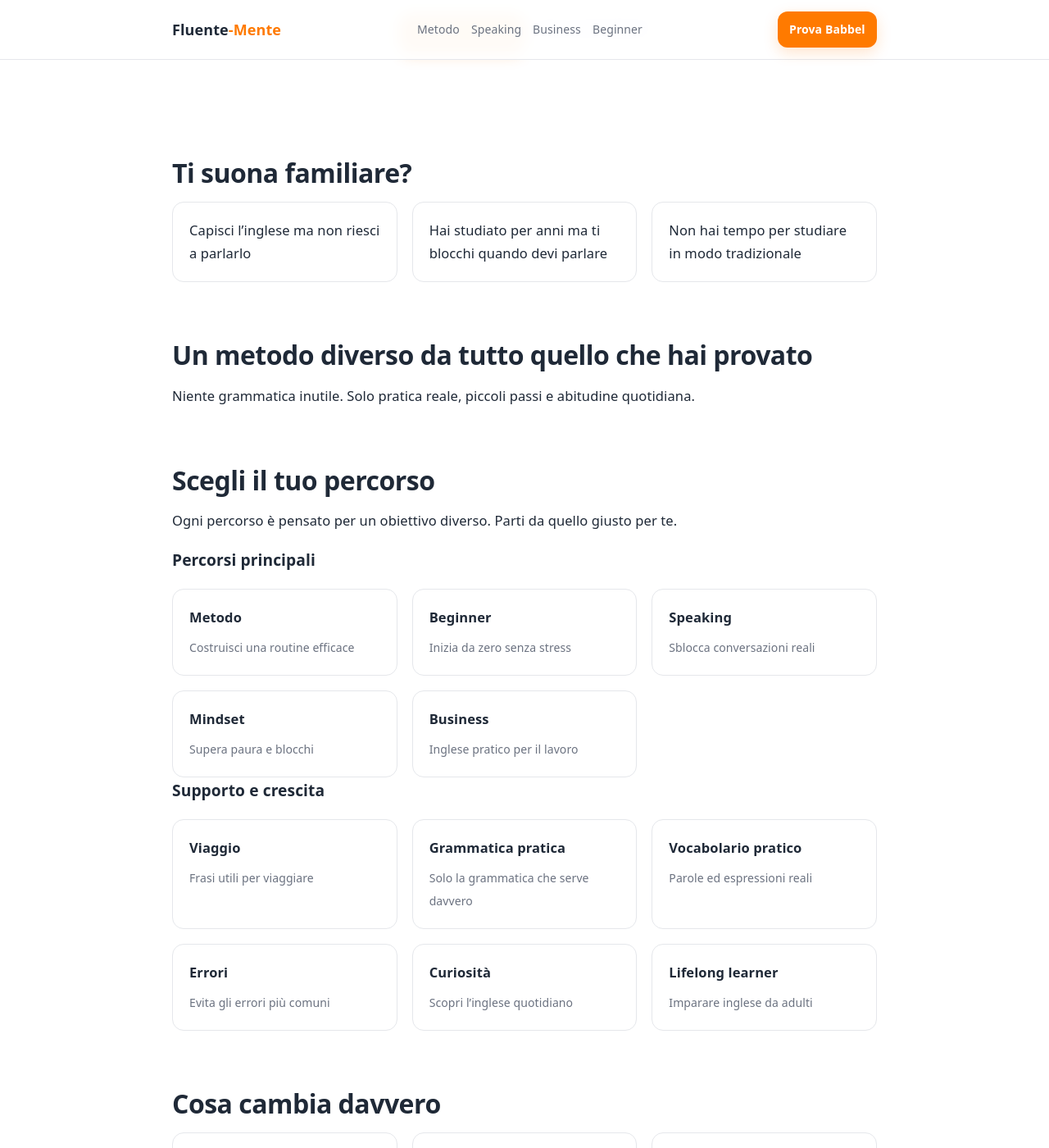
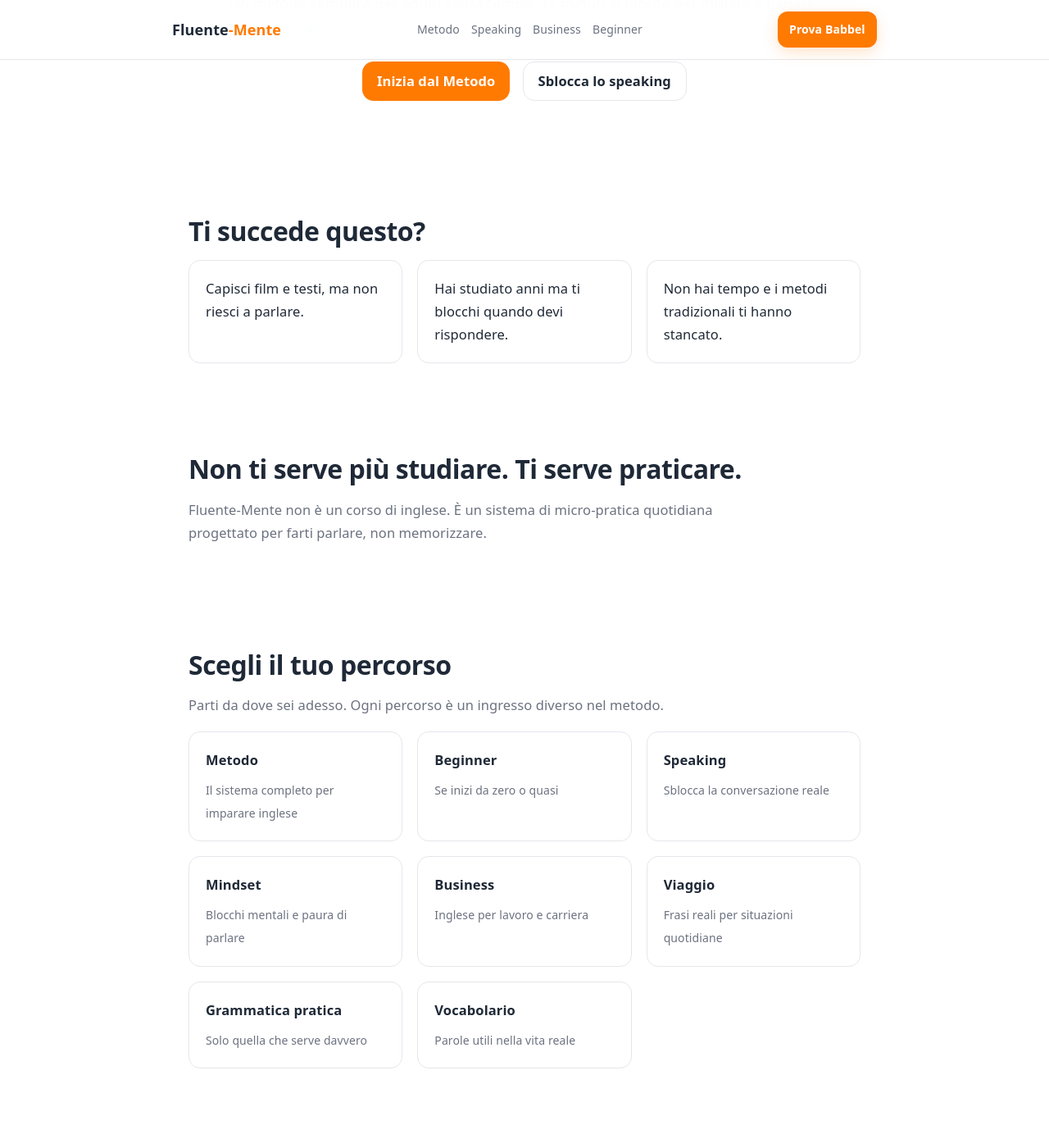
Before and after one commit to Nausica-c/Fluente-Mente, a Jekyll site: the page built from index.md, in a window 1280 px wide and 1400 px high, scrolled down 394 px. Shown: the whole window at 82% size. Built offline with Jekyll 4.4.1, drawn with Linux system fonts in a browser that asks for light colours; our own code applies the rules of GitHub Pages for plain Markdown files; some of the changed text lies outside the part shown.

Commit message:
Update index.md

```diff
--- a/index.md
+++ b/index.md
@@ -1,58 +1,32 @@
----
-layout: default
-title: "Fluente-Mente | Impara inglese in modo semplice e pratico"
-description: "Parla inglese anche se hai poco tempo ogni giorno. Metodo pratico, speaking reale e abitudini sostenibili."
----
-
-<section class="hero">
-
-  <p class="hero-badge">
-    Inglese pratico per adulti impegnati
-  </p>
-
-  <h1>
-    Parla inglese anche se hai poco tempo ogni giorno
-  </h1>
-
-  <p class="hero-subtitle">
-    Un metodo semplice e pratico per imparare inglese senza stress,
-    senza libri infiniti e senza teoria inutile.
-  </p>
-
-  <div class="hero-actions">
-
-    <a href="/inglese/metodo/" class="cta-primary">
-      Inizia dal metodo
-    </a>
-
-    <a href="/inglese/beginner/" class="cta-secondary">
-      Sono principiante
-    </a>
-
-  </div>
-
-</section>
-
 <!-- =========================
-     PROBLEMA
+     FLUENTE-MENTE HOMEPAGE
+     CONVERSION + SEO + PINTEREST FUNNEL
      ========================= -->
 
-<section class="home-problem">
+<section class="hero-home">
 
-  <h2>Ti suona familiare?</h2>
+  <div class="container">
 
-  <div class="problem-grid">
+    <h1>
+      Capisci l’inglese, ma quando devi parlare… ti blocchi.
+    </h1>
 
-    <div class="problem-card">
-      Capisci l’inglese ma non riesci a parlarlo
-    </div>
+    <p class="hero-subtitle">
+      Un metodo semplice per adulti senza tempo:
+      15 minuti al giorno per iniziare a parlare davvero inglese,
+      senza grammatica inutile e senza stress.
+    </p>
 
-    <div class="problem-card">
-      Hai studiato per anni ma ti blocchi quando devi parlare
-    </div>
+    <div class="hero-actions">
 
-    <div class="problem-card">
-      Non hai tempo per studiare in modo tradizionale
+      <a href="/inglese/metodo/" class="btn-primary">
+        Inizia dal Metodo
+      </a>
+
+      <a href="/inglese/speaking/" class="btn-secondary">
+        Sblocca lo speaking
+      </a>
+
     </div>
 
   </div>
@@ -60,108 +34,109 @@
 </section>
 
 <!-- =========================
-     METODO
+     PROBLEMA (PAIN SECTION)
      ========================= -->
 
-<section class="home-method">
+<section>
 
-  <h2>
-    Un metodo diverso da tutto quello che hai provato
-  </h2>
+  <div class="container">
 
-  <p>
-    Niente grammatica inutile.
-    Solo pratica reale, piccoli passi e abitudine quotidiana.
-  </p>
+    <h2>Ti succede questo?</h2>
 
-</section>
+    <div class="problem-grid">
 
-<!-- =========================
-     PERCORSI
-     ========================= -->
+      <div class="problem-card">
+        Capisci film e testi, ma non riesci a parlare.
+      </div>
 
-<section class="home-paths">
+      <div class="problem-card">
+        Hai studiato anni ma ti blocchi quando devi rispondere.
+      </div>
 
-  <h2>Scegli il tuo percorso</h2>
-
-  <p>
-    Ogni percorso è pensato per un obiettivo diverso.
-    Parti da quello giusto per te.
-  </p>
-
-  <!-- PRINCIPALI -->
-
-  <div class="paths-group">
-
-    <h3>Percorsi principali</h3>
-
-    <div class="paths-grid">
-
-      <a href="/inglese/metodo/" class="path-card">
-        <strong>Metodo</strong>
-        <span>Costruisci una routine efficace</span>
-      </a>
-
-      <a href="/inglese/beginner/" class="path-card">
-        <strong>Beginner</strong>
-        <span>Inizia da zero senza stress</span>
-      </a>
-
-      <a href="/inglese/speaking/" class="path-card">
-        <strong>Speaking</strong>
-        <span>Sblocca conversazioni reali</span>
-      </a>
-
-      <a href="/inglese/mindset/" class="path-card">
-        <strong>Mindset</strong>
-        <span>Supera paura e blocchi</span>
-      </a>
-
-      <a href="/inglese/business/" class="path-card">
-        <strong>Business</strong>
-        <span>Inglese pratico per il lavoro</span>
-      </a>
+      <div class="problem-card">
+        Non hai tempo e i metodi tradizionali ti hanno stancato.
+      </div>
 
     </div>
 
   </div>
 
-  <!-- SUPPORTO -->
+</section>
 
-  <div class="paths-group">
+<!-- =========================
+     SOLUZIONE
+     ========================= -->
 
-    <h3>Supporto e crescita</h3>
+<section>
+
+  <div class="container">
+
+    <h2>Non ti serve più studiare. Ti serve praticare.</h2>
+
+    <p class="section-intro">
+      Fluente-Mente non è un corso di inglese.
+      È un sistema di micro-pratica quotidiana
+      progettato per farti parlare, non memorizzare.
+    </p>
+
+  </div>
+
+</section>
+
+<!-- =========================
+     PERCORSI (PINTEREST ENTRY POINT)
+     ========================= -->
+
+<section>
+
+  <div class="container">
+
+    <h2>Scegli il tuo percorso</h2>
+
+    <p class="section-intro">
+      Parti da dove sei adesso. Ogni percorso è un ingresso diverso nel metodo.
+    </p>
 
     <div class="paths-grid">
 
-      <a href="/inglese/viaggio/" class="path-card">
-        <strong>Viaggio</strong>
-        <span>Frasi utili per viaggiare</span>
+      <a class="path-card" href="/inglese/metodo/">
+        <strong>Metodo</strong>
+        <span>Il sistema completo per imparare inglese</span>
       </a>
 
-      <a href="/inglese/grammatica-pratica/" class="path-card">
-        <strong>Grammatica pratica</strong>
-        <span>Solo la grammatica che serve davvero</span>
+      <a class="path-card" href="/inglese/beginner/">
+        <strong>Beginner</strong>
+        <span>Se inizi da zero o quasi</span>
       </a>
 
-      <a href="/inglese/vocabolario-pratico/" class="path-card">
-        <strong>Vocabolario pratico</strong>
-        <span>Parole ed espressioni reali</span>
+      <a class="path-card" href="/inglese/speaking/">
+        <strong>Speaking</strong>
+        <span>Sblocca la conversazione reale</span>
       </a>
 
-      <a href="/inglese/errori/" class="path-card">
-        <strong>Errori</strong>
-        <span>Evita gli errori più comuni</span>
+      <a class="path-card" href="/inglese/mindset/">
+        <strong>Mindset</strong>
+        <span>Blocchi mentali e paura di parlare</span>
       </a>
 
-      <a href="/inglese/curiosita/" class="path-card">
-        <strong>Curiosità</strong>
-        <span>Scopri l’inglese quotidiano</span>
+      <a class="path-card" href="/inglese/business/">
+        <strong>Business</strong>
+        <span>Inglese per lavoro e carriera</span>
       </a>
 
-      <a href="/inglese/lifelong-learner/" class="path-card">
-        <strong>Lifelong learner</strong>
-        <span>Imparare inglese da adulti</span>
+      <a class="path-card" href="/inglese/viaggio/">
+        <strong>Viaggio</strong>
+        <span>Frasi reali per situazioni quotidiane</span>
+      </a>
+
+      <a class="path-card" href="/inglese/grammatica-pratica/">
+        <strong>Grammatica pratica</strong>
+        <span>Solo quella che serve davvero</span>
+      </a>
+
+      <a class="path-card" href="/inglese/vocabolario-pratico/">
+        <strong>Vocabolario</strong>
+        <span>Parole utili nella vita reale</span>
       </a>
 
     </div>
@@ -174,22 +149,18 @@
      BENEFICI
      ========================= -->
 
-<section class="home-benefits">
+<section>
 
-  <h2>Cosa cambia davvero</h2>
+  <div class="container">
 
-  <div class="benefits-grid">
+    <h2>Cosa cambia davvero</h2>
 
-    <div class="benefit-card">
-      🎙 Parli con più sicurezza
-    </div>
+    <div class="benefits-grid">
 
-    <div class="benefit-card">
-      🧠 Ti blocchi meno nelle conversazioni
-    </div>
+      <div class="benefit-card">Parli con più sicurezza</div>
+      <div class="benefit-card">Ti blocchi meno nelle conversazioni</div>
+      <div class="benefit-card">Capisci l’inglese reale, non da libro</div>
 
-    <div class="benefit-card">
-      🌍 Capisci meglio film e situazioni reali
     </div>
 
   </div>
@@ -197,21 +168,24 @@
 </section>
 
 <!-- =========================
-     CTA FINALE
+     CTA FINALE (AFFILIATE SOFT)
      ========================= -->
 
 <section class="home-final-cta">
 
-  <h2>
-    Inizia oggi con piccoli passi sostenibili
-  </h2>
+  <div class="container">
 
-  <p>
-    Anche 15 minuti al giorno possono fare una grande differenza.
-  </p>
+    <h2>Vuoi accelerare il tuo inglese?</h2>
 
-  <a href="/inglese/metodo/" class="cta-primary">
-    Scopri il metodo
-  </a>
+    <p class="section-intro">
+      Se vuoi una struttura guidata con esercizi giornalieri,
+      puoi affiancare il tuo percorso con un metodo strutturato.
+    </p>
+
+    <a href="{{ site.data.affiliates.babbel.url }}" class="btn-primary">
+      Prova Babbel
+    </a>
+
+  </div>
 
 </section>
```
